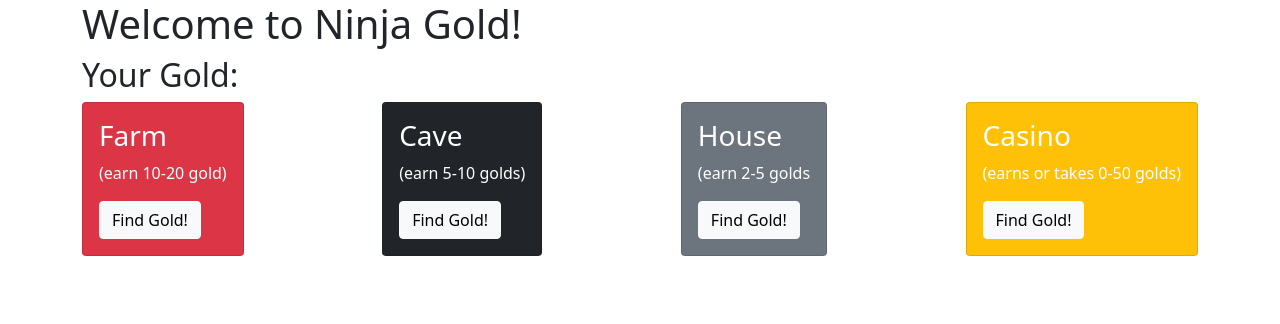
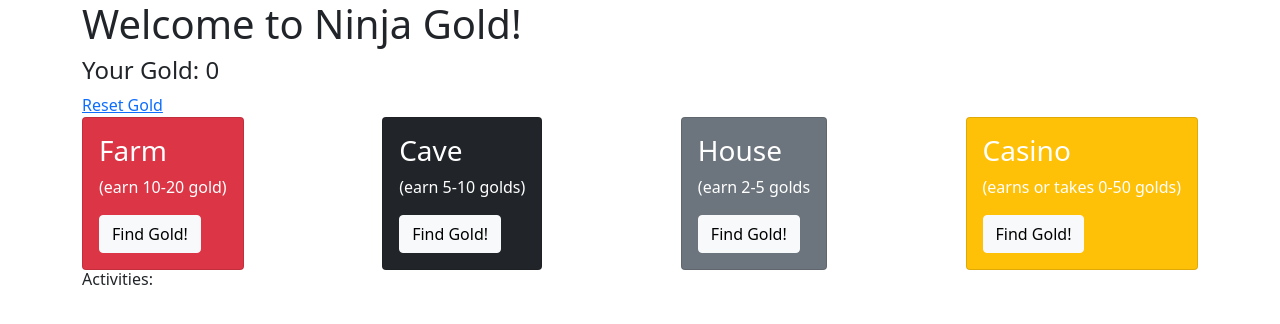
Before and after one commit to zmirzaa/ninjaGold, a Flask app: page / in a window 1280 px wide. Shown: the top 324 px of the page. Run offline with Flask 2, Linux system fonts and the light colour scheme.

Commit message:
back-end before activity log

```diff
--- a/server.py
+++ b/server.py
@@ -1,14 +1,43 @@
-from sre_parse import FLAGS
 from flask import Flask, render_template, redirect, request, session
+import random
 app = Flask(__name__)
+app.secret_key = "hushush"
 
 @app.route('/')
 def index():
+    if 'totalGold' not in session:
+        session['totalGold'] = 0
     return render_template('index.html')
 
+@app.route('/process', methods=['POST'])
+def process():
+    place = request.form['building']
+    if place == 'farm':
+        session['totalGold'] += random.randint(10,20)
+
+    elif place == 'cave':
+        session['totalGold'] += random.randint(5,10)
+
+    elif place == 'house':
+        session['totalGold'] += random.randint(2,5)
+
+    else:
+        session['totalGold'] += random.randint(-50,50)
+    return redirect('/')
+
+    # if gold >= 0:
+    #     newAlert = f"<p>Congrats! You just earned {gold} from {place}!"
+    #     session['activities'] += newAlert
+    # elif gold <= 0:
+    #     newAlert = f"<p>Damn..that's what happens when you go to the casino. You just lost {gold} gold.</p>"
+    #     session['activities'] += newAlert
+    # return redirect('/')
 
 
-
+@app.route('/reset')
+def reset():
+    session.clear()
+    return redirect ('/')
 
 
 if __name__ == "__main__":
--- a/templates/index.html
+++ b/templates/index.html
@@ -13,7 +13,8 @@
     <div class="container">
         <header>
             <h1>Welcome to Ninja Gold!</h1>
-            <h2>Your Gold:</h2>
+            <h4>Your Gold: {{session['totalGold']}} </h4>
+            <a href="/reset">Reset Gold</a>
         </header>
         <div class="d-flex justify-content-between">
             <div class="card bg-danger text-white ">
@@ -57,6 +58,7 @@
                 </div>
             </div>
         </div>
+        <h6>Activities:</h6>
     </div>
 </body>
 </html>
```
